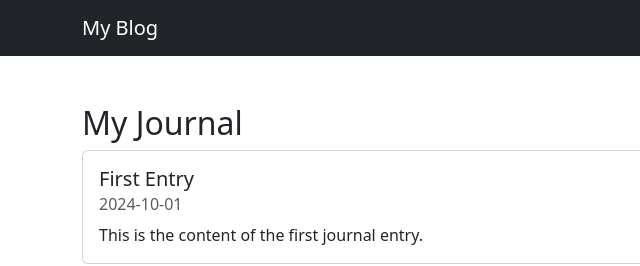
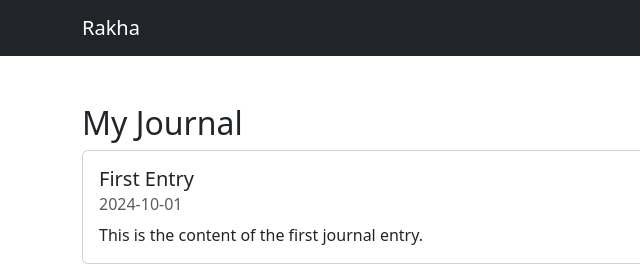
Before and after one commit to ThatsRakha/ThatsRakha.github.io, a plain HTML site: page journal.html in a window 1280 px wide. Shown: the top 266 px of the page, 0-640 px from the left. Drawn offline with nearby package versions, Linux system fonts and the light colour scheme.

Commit message:
Update journal.html

```diff
--- a/journal.html
+++ b/journal.html
@@ -11,7 +11,7 @@
     <!-- Navbar -->
     <nav class="navbar navbar-expand-lg navbar-dark bg-dark">
         <div class="container">
-            <a class="navbar-brand" href="#">My Blog</a>
+            <a class="navbar-brand" href="#">Rakha</a>
             <button class="navbar-toggler" type="button" data-bs-toggle="collapse" data-bs-target="#navbarNav" aria-controls="navbarNav" aria-expanded="false" aria-label="Toggle navigation">
                 <span class="navbar-toggler-icon"></span>
             </button>
```
